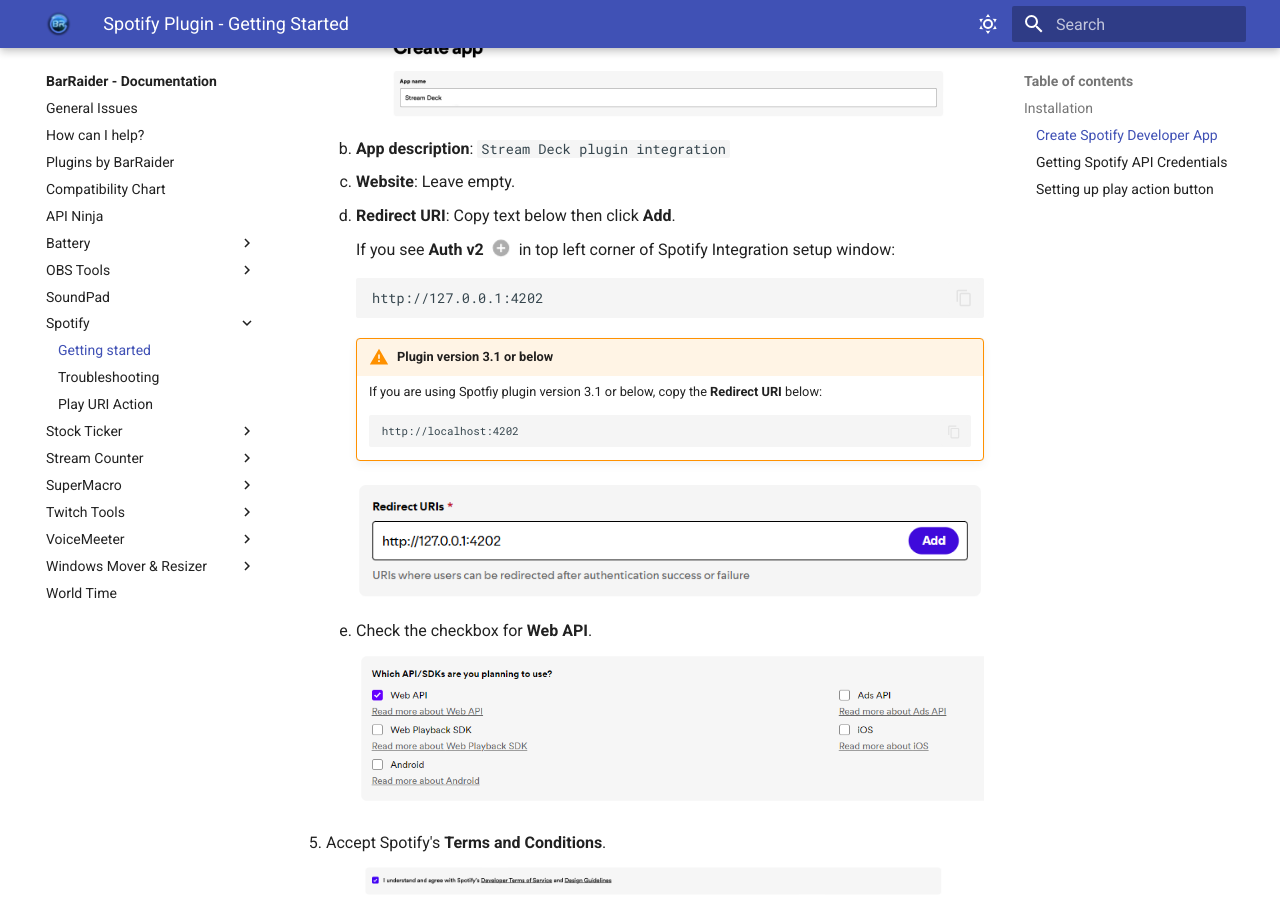
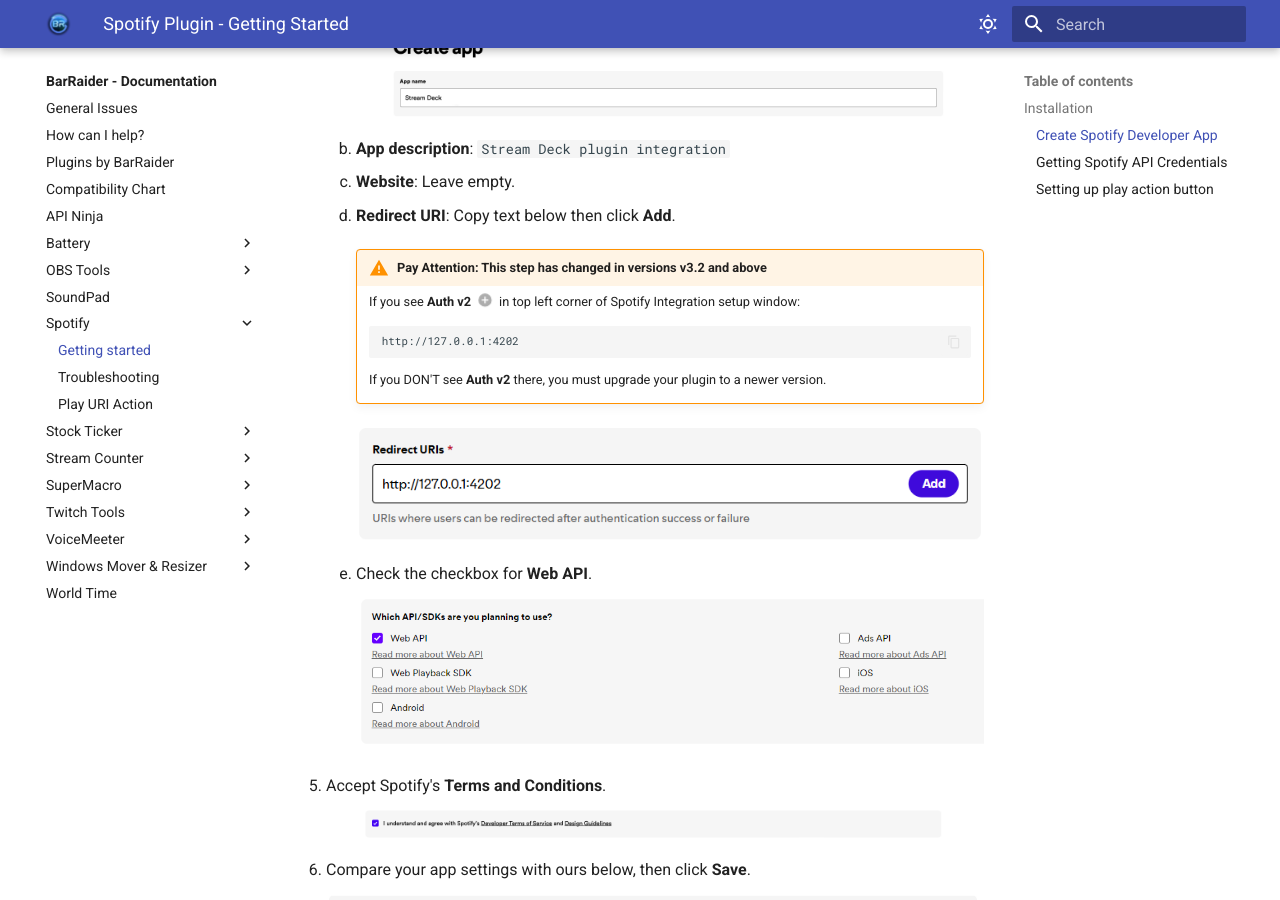
Before and after one commit to BarRaiders/barraiders.github.io, an MkDocs documentation site: the page built from docs/faqs/spotify/getting-started.md, in a window 1280 px wide and 900 px high, scrolled down 901 px. Built offline with MkDocs 1.6.1 and Material for MkDocs 9.7.7, drawn with Linux system fonts in a browser that asks for light colours; comment, search, counter and statistics services are not loaded.

Commit message:
Update getting-started.md

````diff
--- a/docs/faqs/spotify/getting-started.md
+++ b/docs/faqs/spotify/getting-started.md
@@ -31,21 +31,18 @@
 
     4. **Redirect URI**: Copy text below then click **Add**.
 
-        If you see **Auth v2** (1) in top left corner of Spotify Integration setup window:
-        { .annotate }
+		!!! warning annotate "Pay Attention: This step has changed in versions v3.2 and above"
 
-        1. ![Auth v2](img/spotifyAuthv2.png)
+			If you see **Auth v2** (1) in top left corner of Spotify Integration setup window:
+			{ .annotate }
 
-        ```
-        http://127.0.0.1:4202
-        ```
+			1. ![Auth v2](img/spotifyAuthv2.png)
 
-        !!! warning annotate "Plugin version 3.1 or below"
+			```
+			http://127.0.0.1:4202
+			```
 
-            If you are using Spotfiy plugin version 3.1 or below, copy the **Redirect URI** below:
-            ```
-            http://localhost:4202
-            ```
+			If you DON'T see **Auth v2** there, you must upgrade your plugin to a newer version.
 
         ![Step 3b and 3c](img/spotauth3bc.png "Setting redirect URI to http://127.0.0.1:4202")
 
````
